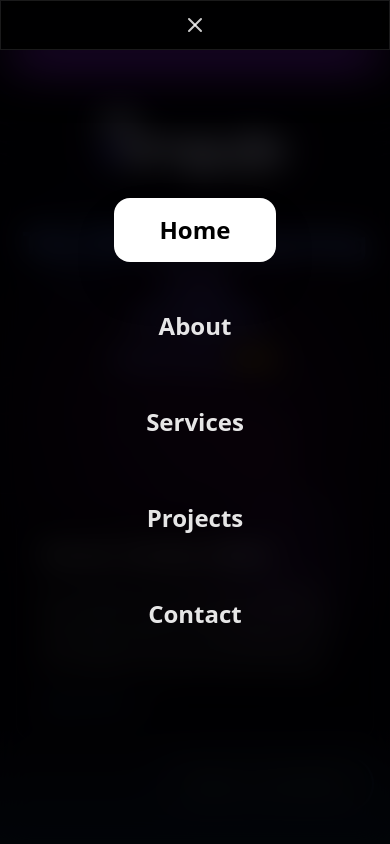
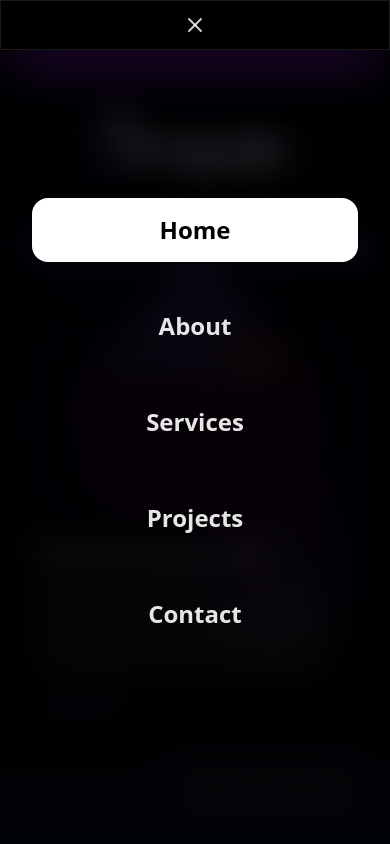
Before and after one commit to djscompute/DJS-Compute-Official-Website, a Next.js app: page / in a window 390 px wide. Both pictures are taken after a click on the button 195 px from the left and 25 px from the top of the page. Shown: the top 844 px of the page. Built offline with nearby package versions, Linux system fonts and the light colour scheme.

Commit message:
Minor changes

```diff
--- a/app/components/navbar.tsx
+++ b/app/components/navbar.tsx
@@ -68,7 +68,7 @@ export function Navbar() {
 
           {/* Modal Content */}
           <div className="relative z-50 flex flex-col items-center justify-center min-h-screen p-8">
-            <div className="flex flex-col space-y-8 text-center">
+            <div className="flex flex-col space-y-8 text-center w-full animate-slideDown">
               {navItems.map((item, index) => (
                 <Link
                   key={item.name}
--- a/app/globals.css
+++ b/app/globals.css
@@ -219,3 +219,19 @@
     }
   }
 }
+
+/* Slide Down Animation for Mobile Navbar Modal */
+@keyframes slideDown {
+  0% {
+    opacity: 0;
+    transform: translateY(-40px);
+  }
+  100% {
+    opacity: 1;
+    transform: translateY(0);
+  }
+}
+
+.animate-slideDown {
+  animation: slideDown 0.5s cubic-bezier(0.4,0,0.2,1);
+}
```
